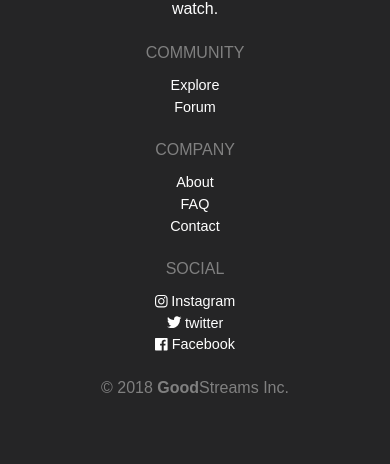
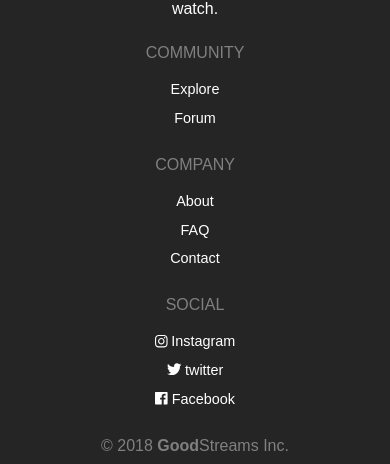
Before and after one commit to wssdesigns/goodstreams, a React (Create React App) app in the folder client/: page /not-found in a window 390 px wide. Shown: the part 717-1181 px from the top of the page. Built offline with nearby package versions, Linux system fonts and the light colour scheme.

Commit message:
Improve footer spacing for easier mobile use

```diff
--- a/client/src/App.css
+++ b/client/src/App.css
@@ -58,6 +58,12 @@ hr {
   padding-bottom: 100px;
   padding-top: 20px;
   color: grey;
+  line-height: 1.5;
+
+}
+
+.footer-list {
+  line-height: 2;
 }
 
 #main-navbar {
--- a/client/src/components/layout/Footer.js
+++ b/client/src/components/layout/Footer.js
@@ -12,7 +12,7 @@ export default () => {
           </div>
           <div className="col-sm">
               COMMUNITY
-              <ul style={{ color: 'white', fontSize: '0.9rem', marginTop: '10px', marginBottom: '20px'}} className="list-unstyled">
+              <ul style={{ color: 'white', fontSize: '0.9rem', marginTop: '10px', marginBottom: '20px'}} className="list-unstyled footer-list">
                 <li>
                   <Link to="/profiles" style={{ color: 'white' }}>
                     Explore
@@ -27,7 +27,7 @@ export default () => {
           </div>
           <div className="col-sm">
               COMPANY
-              <ul style={{ color: 'white', fontSize: '0.9rem', marginTop: '10px', marginBottom: '20px'}} className="list-unstyled">
+              <ul style={{ color: 'white', fontSize: '0.9rem', marginTop: '10px', marginBottom: '20px'}} className="list-unstyled footer-list">
                 <li>
                   <Link to="/about" style={{ color: 'white' }}>
                     About
@@ -47,7 +47,7 @@ export default () => {
           </div>
           <div className="col-sm">
               SOCIAL
-              <ul style={{ color: 'white', fontSize: '0.9rem', marginTop: '10px', marginBottom: '20px'}} className="list-unstyled">
+              <ul style={{ color: 'white', fontSize: '0.9rem', marginTop: '10px', marginBottom: '20px'}} className="list-unstyled footer-list">
                 <li><i className="fab fa-instagram"></i><a href="https://www.instagram.com/goodstreamsio/" style={{ color: 'white' }}> Instagram</a></li>
                 <li><i className="fab fa-twitter"></i><a href="https://twitter.com/goodstreamsio" style={{ color: 'white' }}> twitter</a></li>
                 <li><i className="fab fa-facebook"></i><a href="https://facebook.com/goodstreamsio" style={{ color: 'white' }}> Facebook</a></li>
```
